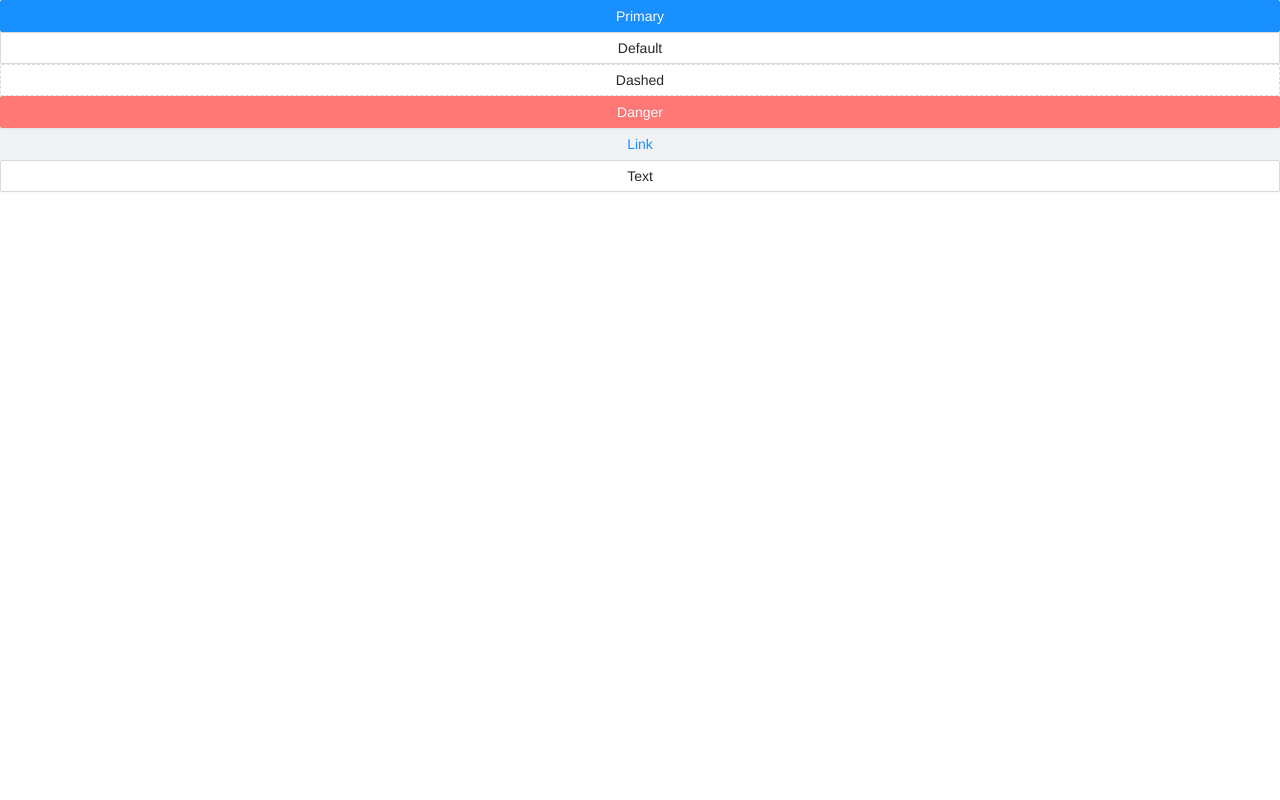
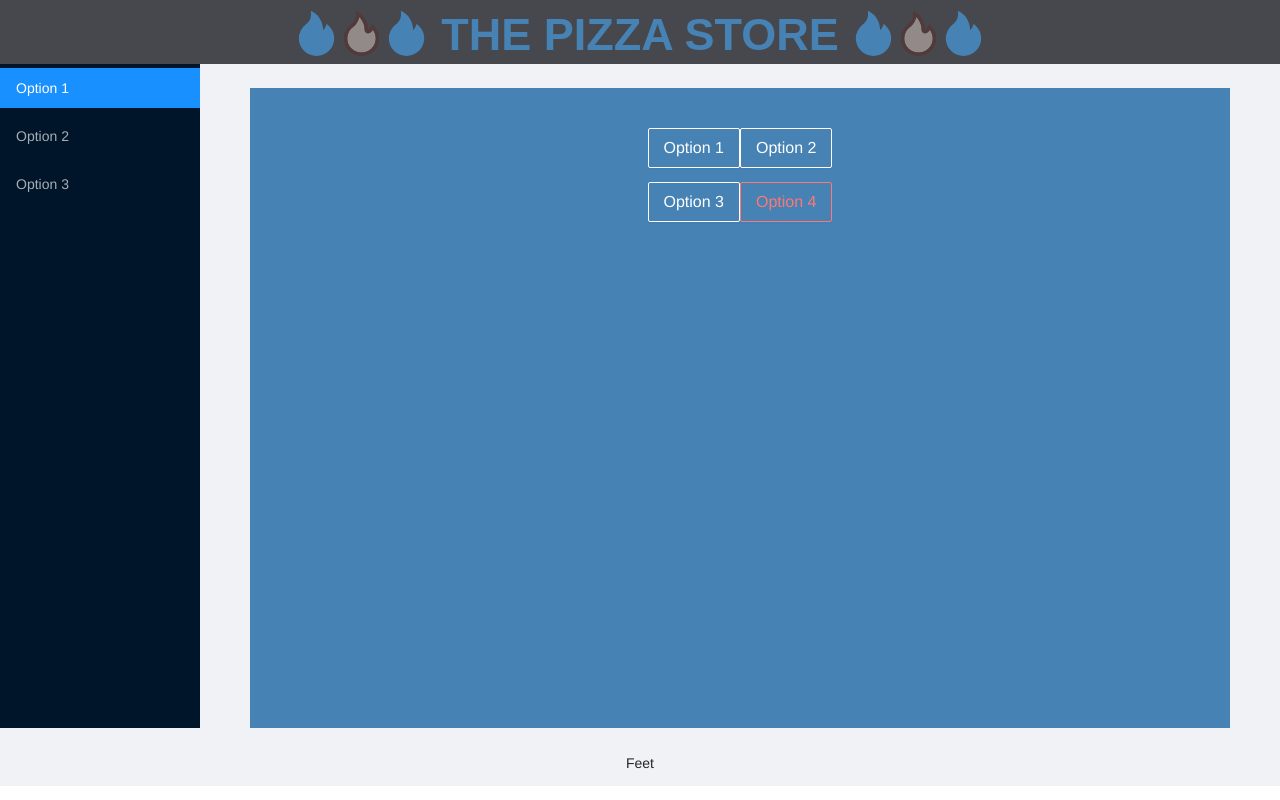
Before and after one commit to SleazySloth/pizzaproject, a Vue app: page / in a window 1280 px wide. Built offline with nearby package versions, Linux system fonts and the light colour scheme.

Commit message:
second commit

```diff
--- a/package.json
+++ b/package.json
@@ -8,6 +8,7 @@
     "lint": "vue-cli-service lint"
   },
   "dependencies": {
+    "@ant-design/icons-vue": "^6.0.1",
     "ant-design-vue": "^2.2.6",
     "core-js": "^3.6.5",
     "vue": "^3.0.0"
--- a/src/App.vue
+++ b/src/App.vue
@@ -1,19 +1,65 @@
 <template>
-  <div>
+  <a-layout>
+    <a-layout-header style="background-color: #46484d">
+      <div class="site-layout-header" id="nav" style="color: #5de0ec">
+        <h1
+          style="
+            color: steelblue;
+            font-family: Herculanum, fantasy;
+            text-align: center;
+            max-width: content-box;
+          "
+        >
+          <FireFilled />
+          <FireTwoTone twoToneColor="#523a3a" spin />
+          <FireFilled />
+          <b> THE PIZZA STORE </b>
+          <FireFilled />
+          <FireTwoTone twoToneColor="#523a3a" spin />
+          <FireFilled />
+        </h1>
+      </div>
+    </a-layout-header>
     <a-layout>
-      <a-layout-content> </a-layout-content>
-      <CoolScreen></CoolScreen>
-      <a-button>Text</a-button>
+      <a-layout-sider style="width: 80vw">
+        <Sider></Sider>
+      </a-layout-sider>
+
+      <a-layout-content style="padding: 0 50px; margin-top: 24px">
+        <div class="site-layout-content">
+          <a-button ghost size="large">Option 1 </a-button>
+          <a-button ghost size="large">Option 2</a-button>
+          <p></p>
+          <a-button ghost size="large">Option 3</a-button>
+          <a-button danger ghost size="large">Option 4</a-button>
+          <!--          <CoolScreen></CoolScreen>-->
+        </div>
+      </a-layout-content>
     </a-layout>
-  </div>
+    <a-layout>
+      <a-layout-footer>
+        <div class="site-layout-footer">Feet</div>
+      </a-layout-footer>
+    </a-layout>
+  </a-layout>
 </template>
 <script>
-import CoolScreen from '@/components/CoolScreen'
+// import CoolScreen from '@/components/CoolScreen'
+// import Header from '@/components/Header'
+import Sider from '@/components/Sider'
+// import { FireOutlined } from '@ant-design/icons-vue'
+import { FireFilled } from '@ant-design/icons-vue'
+import { FireTwoTone } from '@ant-design/icons-vue'
 
 export default {
   name: 'App',
   components: {
-    CoolScreen
+    // Header,
+    // CoolScreen,
+    Sider,
+    // FireOutlined,
+    FireFilled,
+    FireTwoTone
   }
 }
 </script>
@@ -37,17 +83,19 @@ export default {
 }
 .site-layout-header {
   min-height: 10vh;
+  max-height: 30px;
+  font-size: 30px;
 }
 .site-layout-content {
   min-height: 80vh;
-  padding: 24px;
-  background: #fff;
+  padding: 40px;
+  background: steelblue;
 }
 .site-layout-footer {
-  min-height: 12vh;
+  min-height: 5px;
+  max-height: 10px;
   text-align: center;
-  padding-top: 3vh;
-  margin-bottom: 0%;
-  padding-bottom: 0%;
+  margin-bottom: 0;
+  padding-bottom: 0;
 }
 </style>
--- /dev/null
+++ b/src/components/Header.vue
@@ -0,0 +1,15 @@
+<template>
+  <a-page-header
+    style="border: 5px solid rgb(241, 196, 81)"
+    title="THE PIZZA STORE"
+    sub-title="We sell the pizza, baby."
+  />
+</template>
+
+<script>
+export default {
+  name: 'Header'
+}
+</script>
+
+<style scoped></style>
--- /dev/null
+++ b/src/components/Sider.vue
@@ -0,0 +1,85 @@
+<template>
+  <div style="max-width: content-box">
+    <!--    <a-button-->
+    <!--      type="primary"-->
+    <!--      @click="toggleCollapsed"-->
+    <!--      style="margin-bottom: 16px"-->
+    <!--    >-->
+    <!--      <MenuUnfoldOutlined v-if="collapsed" />-->
+    <!--      <MenuFoldOutlined v-else />-->
+    <!--    </a-button>-->
+    <a-menu
+      mode="vertical"
+      theme="dark"
+      :inline-collapsed="collapsed"
+      v-model:openKeys="openKeys"
+      v-model:selectedKeys="selectedKeys"
+    >
+      <a-menu-item key="1">
+        <!--        <template #icon>-->
+        <!--          <PieChartOutlined />-->
+        <!--        </template>-->
+        <span>Option 1</span>
+      </a-menu-item>
+      <a-menu-item key="2">
+        <!--        <template #icon>-->
+        <!--          <DesktopOutlined />-->
+        <!--        </template>-->
+        <span>Option 2</span>
+      </a-menu-item>
+      <a-menu-item key="3">
+        <!--        <template #icon>-->
+        <!--          <InboxOutlined />-->
+        <!--        </template>-->
+        <span>Option 3</span>
+      </a-menu-item>
+    </a-menu>
+  </div>
+</template>
+
+<script>
+import { defineComponent, reactive, toRefs, watch } from 'vue'
+import // MenuFoldOutlined,
+// MenuUnfoldOutlined
+// PieChartOutlined,
+// MailOutlined,
+// DesktopOutlined,
+// InboxOutlined,
+// AppstoreOutlined
+'@ant-design/icons-vue'
+export default defineComponent({
+  name: 'Sider',
+  setup() {
+    const state = reactive({
+      collapsed: false,
+      selectedKeys: ['1'],
+      openKeys: ['sub1'],
+      preOpenKeys: ['sub1']
+    })
+    watch(
+      () => state.openKeys,
+      (val, oldVal) => {
+        state.preOpenKeys = oldVal
+      }
+    )
+
+    const toggleCollapsed = () => {
+      state.collapsed = !state.collapsed
+      state.openKeys = state.collapsed ? [] : state.preOpenKeys
+    }
+
+    return { ...toRefs(state), toggleCollapsed }
+  },
+  components: {
+    // MenuFoldOutlined,
+    // MenuUnfoldOutlined
+    // PieChartOutlined,
+    // MailOutlined,
+    // DesktopOutlined,
+    // InboxOutlined,
+    // AppstoreOutlined
+  }
+})
+</script>
+
+<style scoped></style>
--- a/src/main.js
+++ b/src/main.js
@@ -14,7 +14,9 @@ import {
   Table,
   Form,
   InputNumber,
-  Tag
+  Tag,
+  PageHeader,
+  Menu
 } from 'ant-design-vue'
 import App from './App.vue'
 
@@ -37,4 +39,6 @@ app.use(Table)
 app.use(Form)
 app.use(InputNumber)
 app.use(Tag)
+app.use(PageHeader)
+app.use(Menu)
 app.mount('#app')
```
